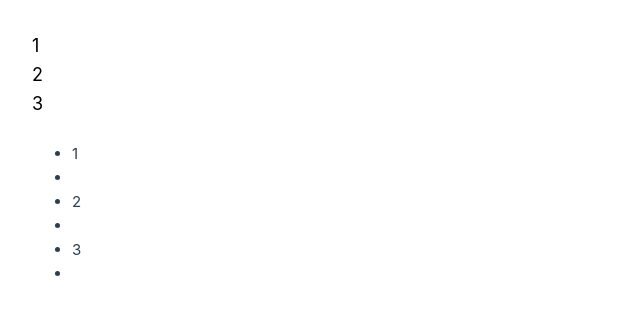
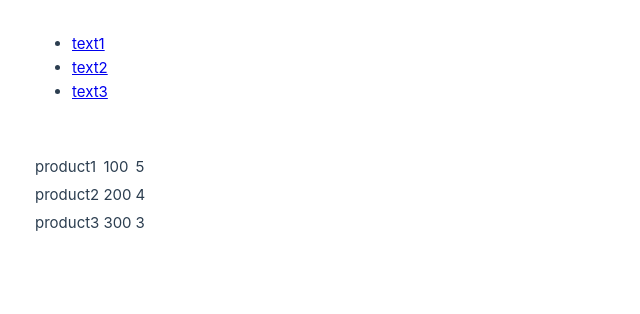
Before and after one commit to KReeDo47/Vue3Exercises, a Vue app in the folder Vue3Exercises/: page / in a window 1280 px wide. Shown: the top 314 px of the page, without its empty margins (0-640 px from the left). Built offline with nearby package versions, Linux system fonts and the light colour scheme.

Commit message:
exercise_31

```diff
--- a/Vue3Exercises/src/App.vue
+++ b/Vue3Exercises/src/App.vue
@@ -1,26 +1,47 @@
 <script>
 export default{
 data(){
-  return{
-    items: [1, 2, 3],
-  }
-},
-methods: {
+return{
+    hrefs: [
+    {href: '1.html',text: 'text1',},
+    {href: '2.html',text: 'text2',},
+    {href: '3.html',text: 'text3',},
+    ],
+    products: [
+    {
+        name: 'product1',
+        price: 100,
+        quantity: 5
+    },
+    {
+        name: 'product2',
+        price: 200,
+        quantity: 4
+    },
+    {
+        name: 'product3',
+        price: 300,
+        quantity: 3
+    },
+    ]
+}
 }
 }
 </script>
 
 <template>
-  <div v-for="elem in items">
-  <p class="hunter">{{ elem }}</p>
-  <p class="divider"> </p>
-  </div>
-  <br>
-  <ul class="styled" v-for="elem in items">
-    <li>{{ elem }}</li>
-    <li class="divider"> </li>
-  </ul>
+<ul class="styled">
+    <li v-for="link in hrefs"><a href="{{ link.href }}">{{ link.text }}</a></li>
+</ul>
+<br>
+<br>
+<table>
+    <tr v-for="col in products">
+    <td>{{ col.name }}</td>
+    <td>{{ col.price }}</td>
+    <td>{{ col.quantity }}</td>
+    </tr>
+</table>
 </template>
-
-<style scoped>
+<style>
 </style>
```
